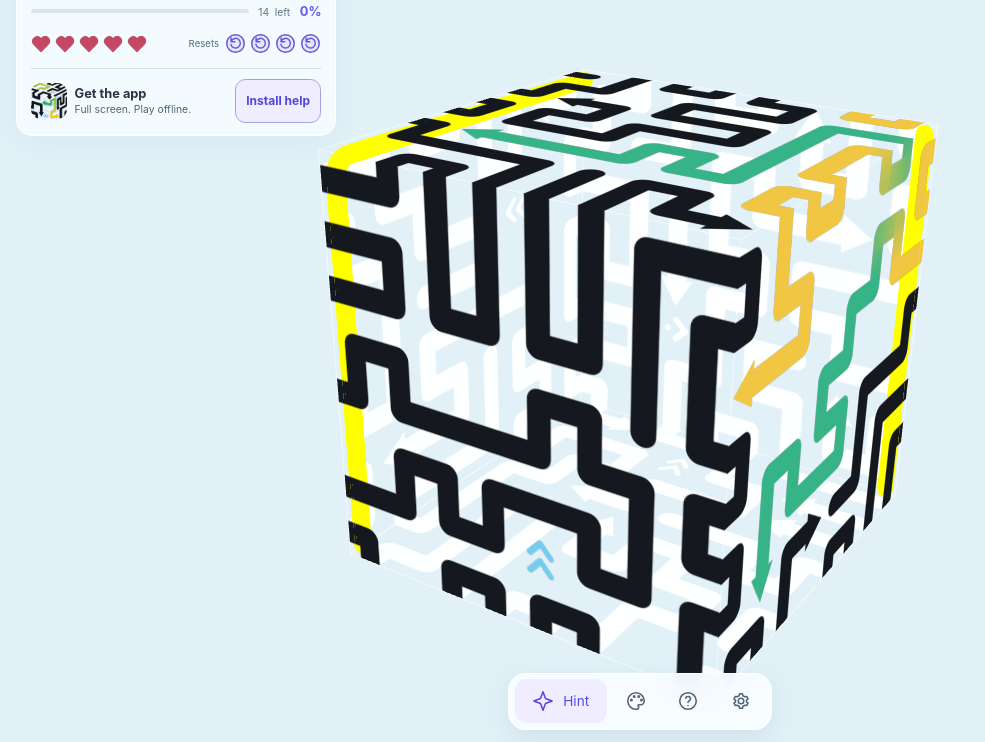
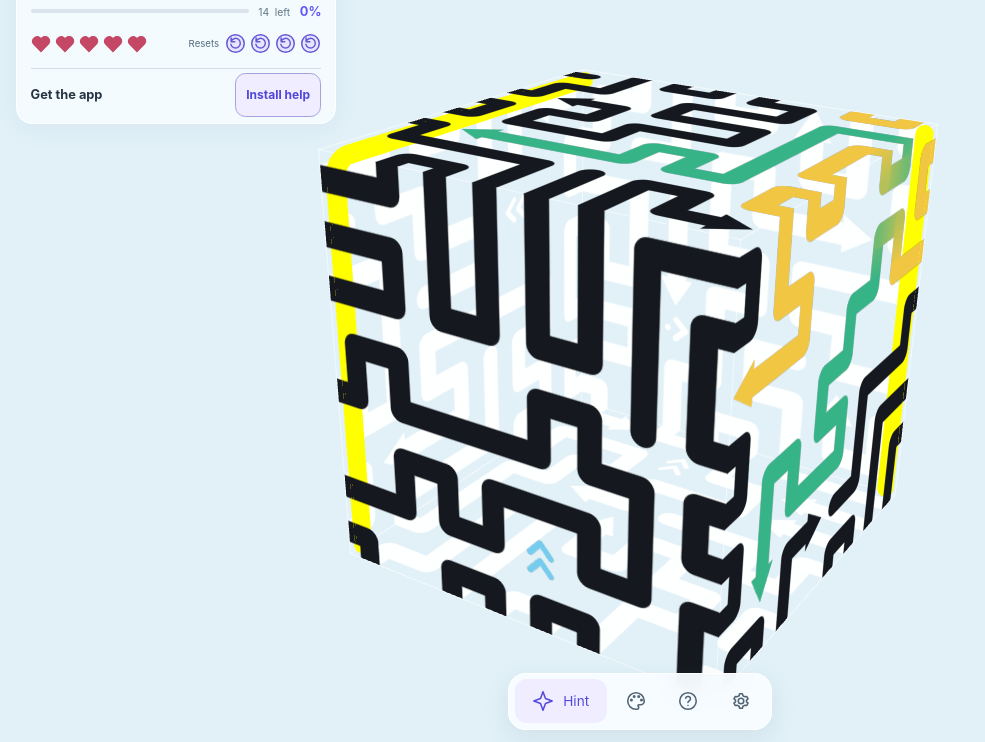
Before and after one commit to chrisawad/arrow-cube, a website built with Vite: page index.html in a window 1280 px wide. Shown: the part 58-800 px from the top of the page, without its empty margins (0-985 px from the left). Built offline with nearby package versions, Linux system fonts and the light colour scheme; animation ran at ten frames a second; what @jaames/iro would draw is missing.

Commit message:
Compact the install promotion to one line and release v1.1.3

```diff
--- a/index.html
+++ b/index.html
@@ -29,10 +29,10 @@
           </div>
           <progress id="reset-recharge-progress" class="sr-only" max="100" value="0" aria-label="Next reset recharge" hidden></progress>
           <div id="install-promo" class="install-promo" hidden>
-            <img src="./icons/arrow-cube-corner-192.png" width="36" height="36" alt="">
-            <div class="install-promo-copy"><strong>Get the app</strong><span id="install-promo-detail">Full screen. Play offline.</span></div>
-            <button id="install-main" type="button" hidden><svg viewBox="0 0 24 24" aria-hidden="true"><path d="M12 3v12m-4-4 4 4 4-4M5 16v5h14v-5"/></svg>Install</button>
-            <button id="install-main-help" type="button" aria-haspopup="dialog" aria-controls="install-dialog" hidden>Install help</button>
+            <strong class="install-promo-copy">Get the app</strong>
+            <span id="install-promo-detail" class="sr-only">Full screen. Play offline.</span>
+            <button id="install-main" type="button" aria-describedby="install-promo-detail" hidden>Install</button>
+            <button id="install-main-help" type="button" aria-describedby="install-promo-detail" aria-haspopup="dialog" aria-controls="install-dialog" hidden>Install help</button>
           </div>
         </section>
       </aside>
--- a/package.json
+++ b/package.json
@@ -1,6 +1,6 @@
 {
   "name": "arrow-cube",
-  "version": "1.1.2",
+  "version": "1.1.3",
   "private": true,
   "type": "module",
   "packageManager": "pnpm@11.25.0",
--- a/src/install.js
+++ b/src/install.js
@@ -37,6 +37,7 @@ export function setupInstall(button, notify = () => {}, { production = import.me
       : accepted ? 'Finish the browser confirmation.'
         : !secure ? 'Use a secure link to install.'
           : embedded ? 'Install from your browser.' : 'Full screen. Play offline.';
+    if (promo && promoDetail) promo.title = promoDetail.textContent;
     let title, detail;
     if (installed) {
       title = 'Arrow Cube is installed or running as an app.';
--- a/src/style.css
+++ b/src/style.css
@@ -45,14 +45,10 @@ button:focus-visible, a:focus-visible, input:focus-visible, select:focus-visible
 .recharging .reset-fill { opacity: 1; fill: #b8b2ff; clip-path: inset(var(--reset-unfilled, 100%) 0 0 0) fill-box; }
 .sr-only { position: absolute; inline-size: 1px; block-size: 1px; padding: 0; margin: -1px; overflow: hidden; clip-path: inset(50%); white-space: nowrap; border: 0; }
 .recharge { display: block; color: #607986; font-size: .65rem; font-variant-numeric: tabular-nums; }
-.install-promo { display: flex; align-items: center; gap: .5rem; border-block-start: 1px solid #d2dfe9; margin-block-start: .15rem; padding-block: .6rem .5rem; }
-.install-promo > img { flex: none; inline-size: 36px; block-size: 36px; border-radius: .6rem; }
-.install-promo-copy { flex: 1; min-inline-size: 0; display: grid; gap: .15rem; }
-.install-promo-copy strong { font-size: .8rem; font-weight: 750; }
-.install-promo-copy span { color: #526575; font-size: .65rem; line-height: 1.3; }
-.install-promo button { display: flex; align-items: center; justify-content: center; gap: .3rem; flex: none; min-block-size: 44px; padding: .5rem .65rem; border: 1px solid #5146d9; border-radius: .65rem; background: #6258f5; color: white; font-size: .75rem; font-weight: 650; }
+.install-promo { display: flex; align-items: center; gap: .5rem; border-block-start: 1px solid #d2dfe9; margin-block-start: .15rem; padding-block: .2rem .15rem; }
+.install-promo-copy { flex: 1; min-inline-size: 0; font-size: .8rem; font-weight: 750; }
+.install-promo button { flex: none; min-block-size: 44px; padding: .5rem .65rem; border: 1px solid #5146d9; border-radius: .65rem; background: #6258f5; color: white; font-size: .75rem; font-weight: 650; white-space: nowrap; }
 .install-promo button:hover { background: #5146d9; }
-.install-promo button svg { inline-size: 16px; block-size: 16px; fill: none; stroke: currentColor; stroke-width: 1.8; stroke-linecap: round; stroke-linejoin: round; }
 #install-main-help { color: #5146d9; background: #efedff; border-color: #a6a0de; }
 .play-area { position: fixed; inset: 0; block-size: 100dvh; z-index: 0; }
 #cube-stage { position: absolute; inset: 0; touch-action: none; }
```
Also changed, not shown: README.md.
